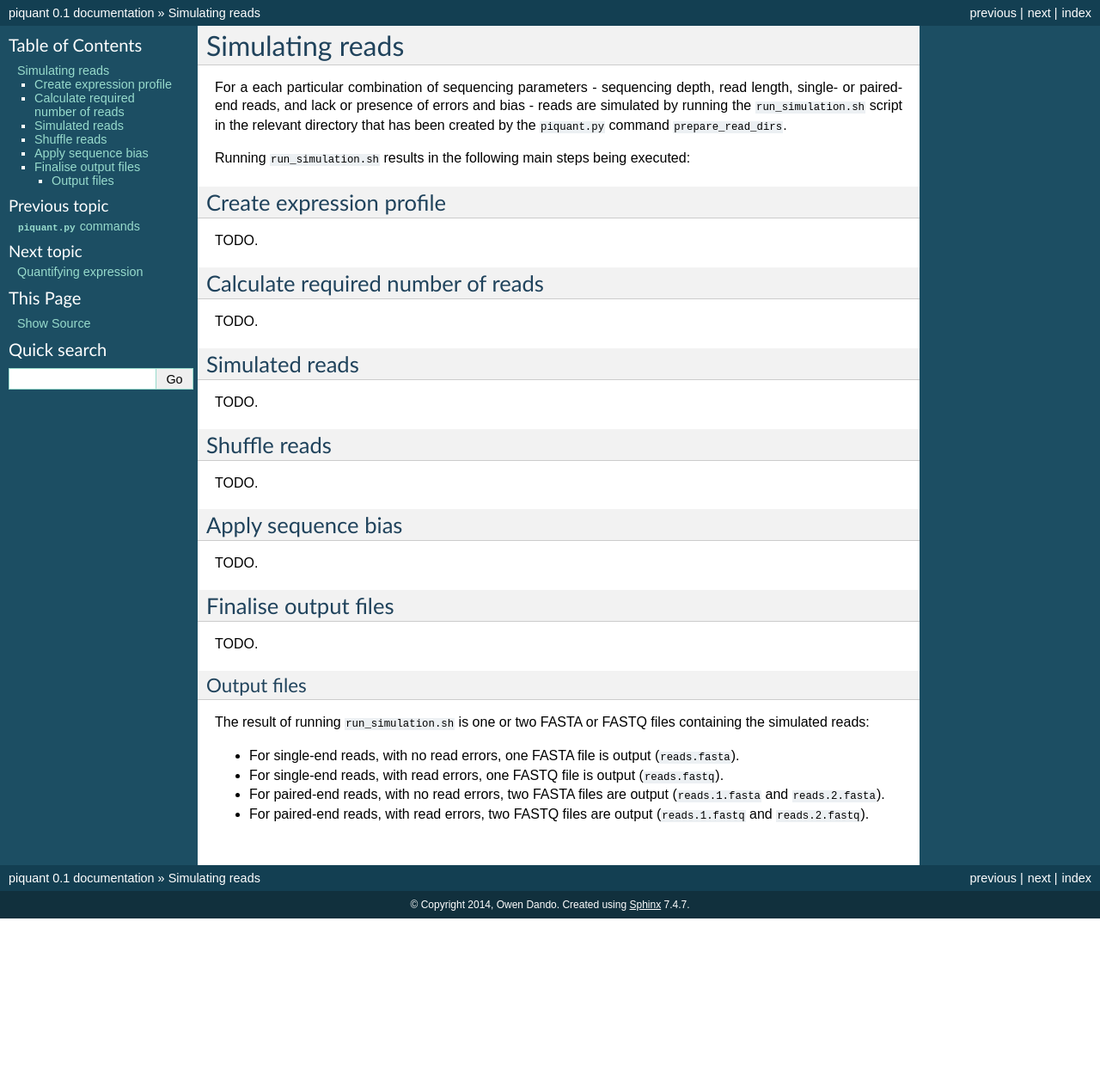
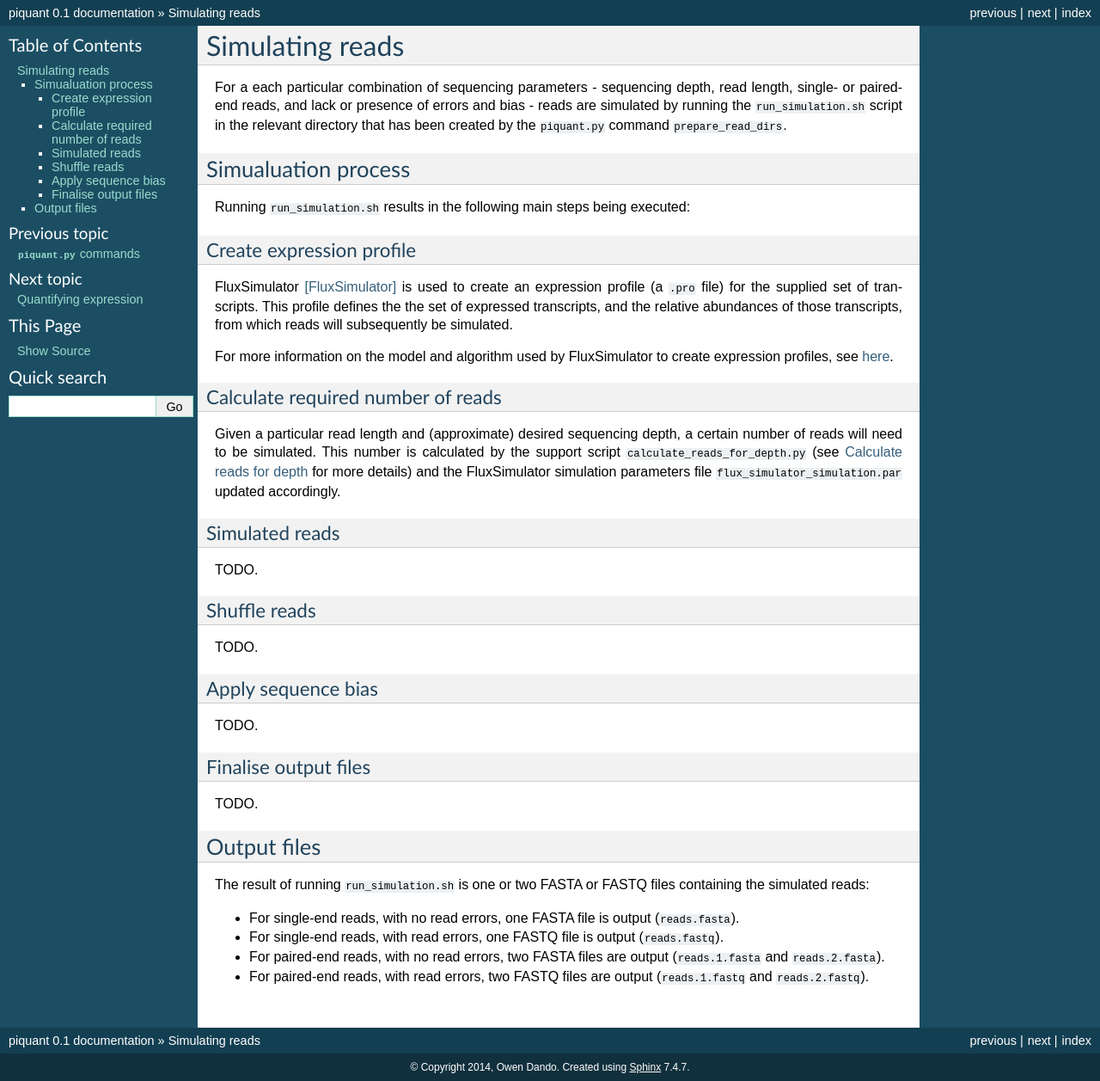
Before and after one commit to lweasel/piquant, a Sphinx documentation site: the page built from docs/simulation.rst, in a window 1280 px wide. Shown: the whole page at 86% size. Built offline with Sphinx 7.4.7, drawn with Linux system fonts in a browser that asks for light colours; before the commit the page ends 1068 px from its top, so only the background shows below that.

Commit message:
Try to link to support scripts document.

```diff
--- a/docs/simulation.rst
+++ b/docs/simulation.rst
@@ -2,18 +2,23 @@ Simulating reads
 ================
 
 For a each particular combination of sequencing parameters - sequencing depth, read length, single- or paired-end reads, and lack or presence of errors and bias - reads are simulated by running the ``run_simulation.sh`` script in the relevant directory that has been created by the ``piquant.py`` command ``prepare_read_dirs``.
+
+Simualuation process
+--------------------
 
 Running ``run_simulation.sh`` results in the following main steps being executed:
 
 Create expression profile
 ^^^^^^^^^^^^^^^^^^^^^^^^^
 
-TODO.
+FluxSimulator [FluxSimulator]_ is used to create an expression profile (a ``.pro`` file) for the supplied set of transcripts. This profile defines the the set of expressed transcripts, and the relative abundances of those transcripts, from which reads will subsequently be simulated.
+
+For more information on the model and algorithm used by FluxSimulator to create expression profiles, see `here <http://sammeth.net/confluence/display/SIM/4.1.1+-+Gene+Expression+Profile>`_.
 
 Calculate required number of reads
 ^^^^^^^^^^^^^^^^^^^^^^^^^^^^^^^^^^
 
-TODO.
+Given a particular read length and (approximate) desired sequencing depth, a certain number of reads will need to be simulated. This number is calculated by the support script ``calculate_reads_for_depth.py`` (see :ref:`Calculate reads for depth <calculate-reads-for-depth>` for more details) and the FluxSimulator simulation parameters file  ``flux_simulator_simulation.par`` updated accordingly.
 
 Simulated reads
 ^^^^^^^^^^^^^^^
```
Also changed, not shown: docs/support_scripts.rst (+12 -0 lines).
